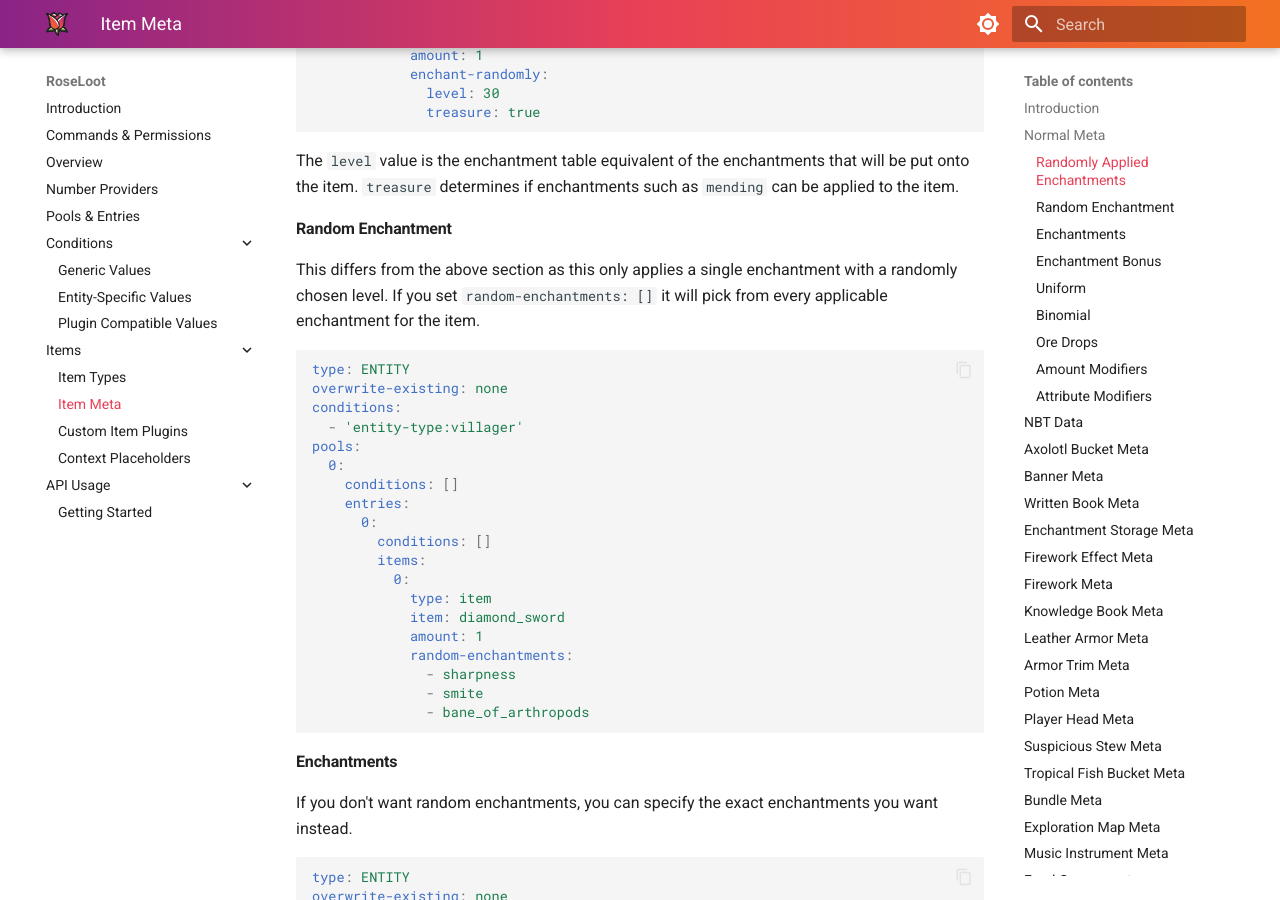
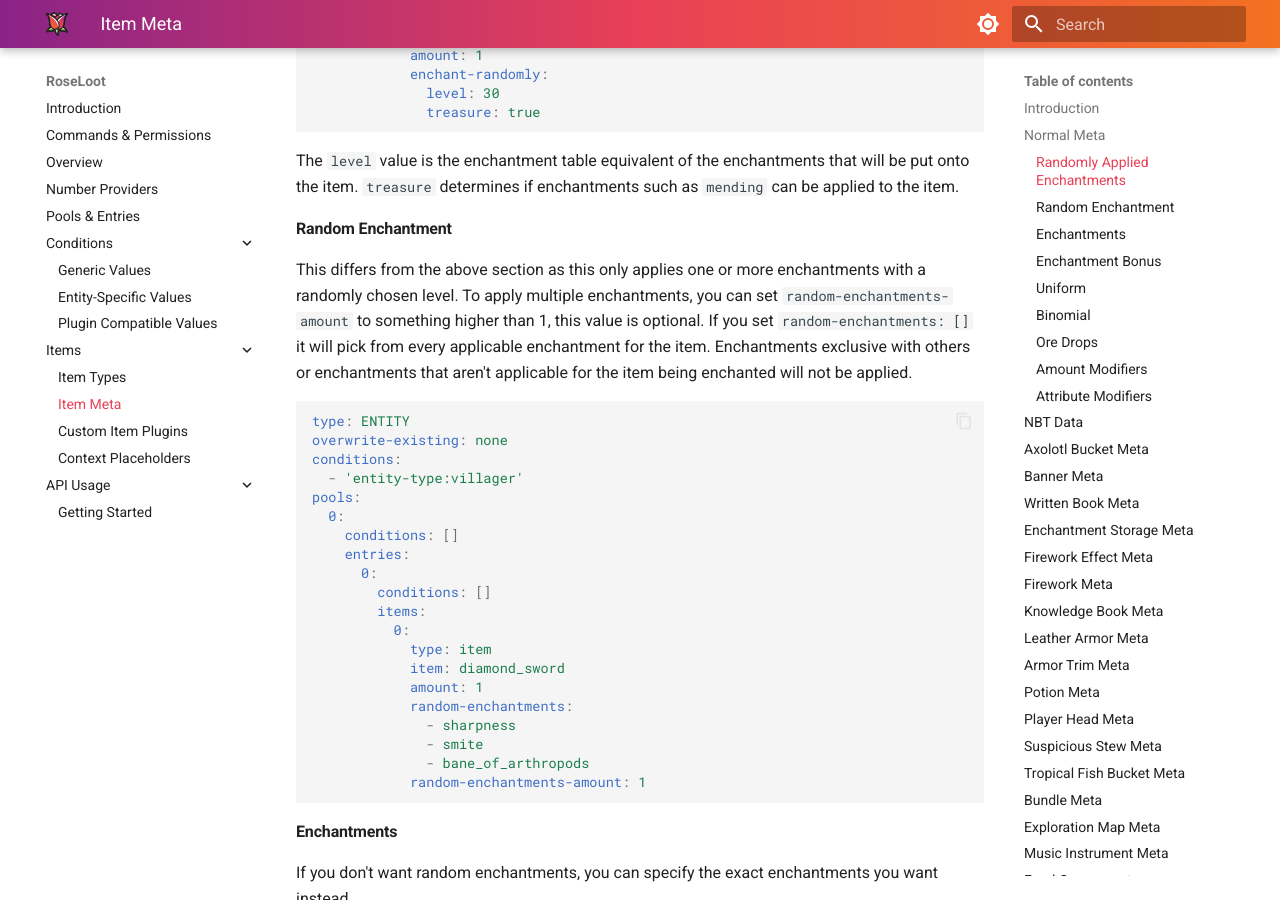
Before and after one commit to Rosewood-Development/RoseWiki, an MkDocs documentation site: the page built from docs/RoseLoot/item-meta.md, in a window 1280 px wide and 900 px high, scrolled down 2113 px. Built offline with MkDocs 1.6.1 and Material for MkDocs 9.7.7, drawn with Linux system fonts in a browser that asks for light colours.

Commit message:
Add RoseLoot loot meta random-enchantments-amount

````diff
--- a/docs/RoseLoot/item-meta.md
+++ b/docs/RoseLoot/item-meta.md
@@ -49,7 +49,7 @@ pools:
 The `level` value is the enchantment table equivalent of the enchantments that will be put onto the item.  `treasure` determines if enchantments such as `mending` can be applied to the item.
 
 #### Random Enchantment
-This differs from the above section as this only applies a single enchantment with a randomly chosen level.  If you set `random-enchantments: []` it will pick from every applicable enchantment for the item.
+This differs from the above section as this only applies one or more enchantments with a randomly chosen level.  To apply multiple enchantments, you can set `random-enchantments-amount` to something higher than 1, this value is optional.  If you set `random-enchantments: []` it will pick from every applicable enchantment for the item.  Enchantments exclusive with others or enchantments that aren't applicable for the item being enchanted will not be applied.
 ```yaml
 type: ENTITY
 overwrite-existing: none
@@ -70,6 +70,7 @@ pools:
               - sharpness
               - smite
               - bane_of_arthropods
+            random-enchantments-amount: 1
 ```
 
 #### Enchantments
````
